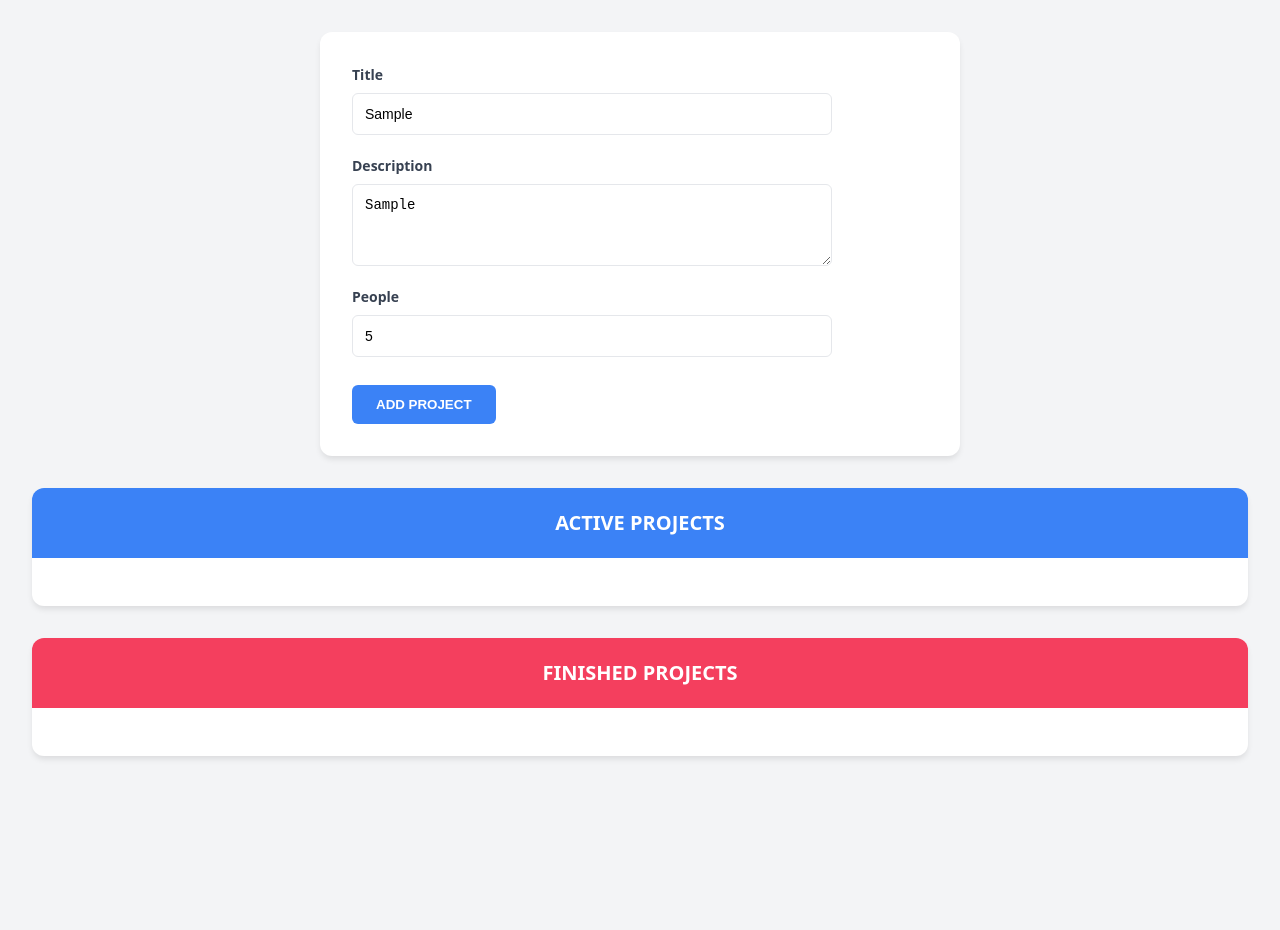
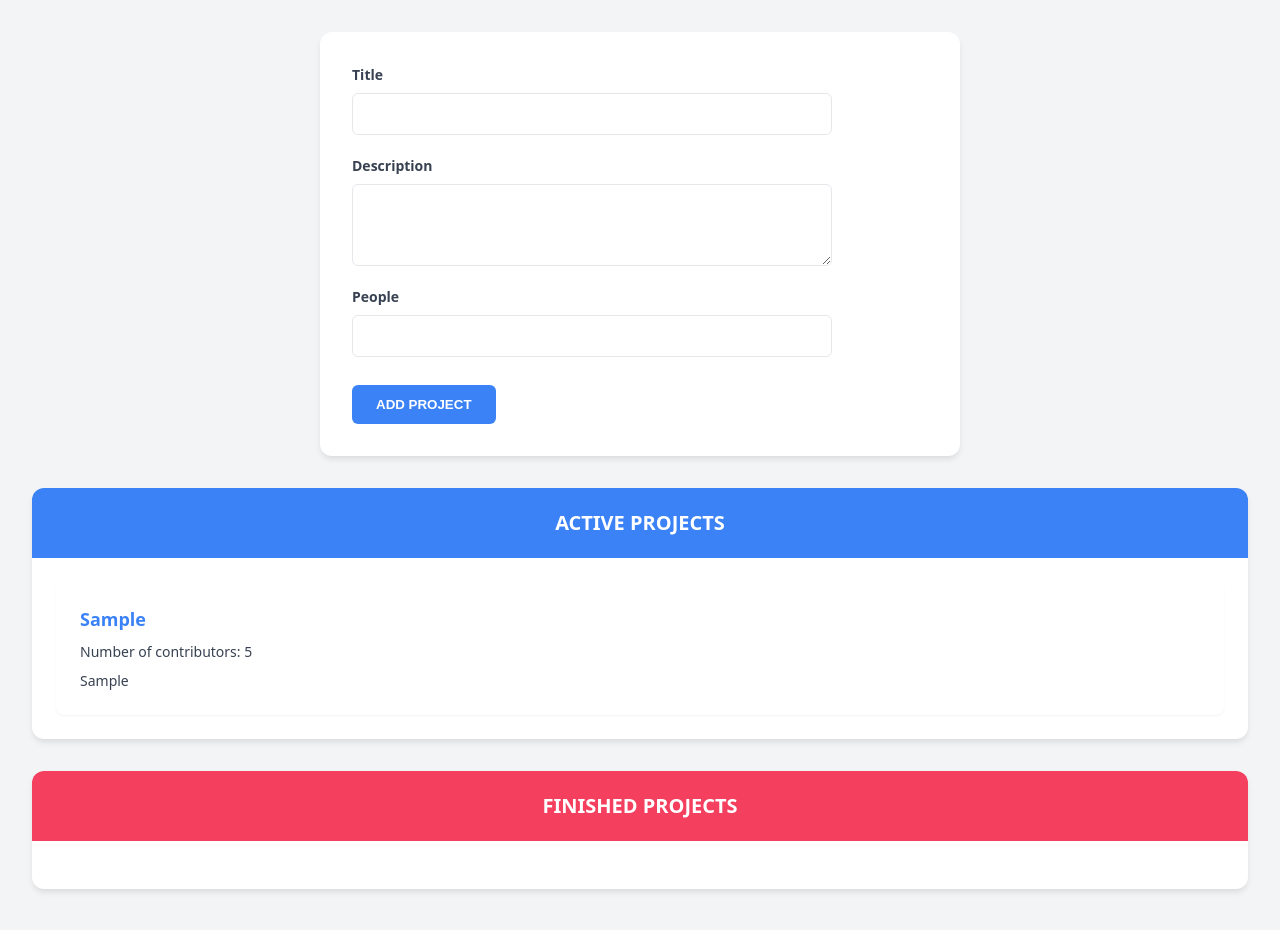
Before and after one commit to ali-nasser22/drag-drop, a website with bundled scripts: page index.html in a window 1280 px wide. Both pictures are taken after typing "Sample", "Sample", "5" into the empty fields and a click on the button "ADD PROJECT". Before the commit the page ends 820 px from the top, so only its background shows below. Built offline with nearby package versions, Linux system fonts and the light colour scheme.

Commit message:
finished V1.0

```diff
--- a/index.html
+++ b/index.html
@@ -27,7 +27,11 @@
       </form>
     </template>
     <template id="single-project">
-      <li></li>
+      <li draggable="true">
+        <h2></h2>
+        <h3></h3>
+        <p></p>
+      </li>
     </template>
     <template id="project-list">
       <section class="projects">
--- a/src/script.ts
+++ b/src/script.ts
@@ -1,214 +1,300 @@
+// Drag and Drop Interfaces
+interface Draggable {
+    dragStartHandler(event:DragEvent):void;
+    dragEndHandler(event:DragEvent):void;
+}
+interface DragTarget{
+    dragOverHandler(event:DragEvent):void;
+    dropHandler(event:DragEvent):void;
+    dragLeaveHandler(event:DragEvent):void;
+}
+
 // Project Type
-enum ProjectStatus {active,finished}
-class Project{
-    constructor(public id:string,public title:string,public description:string,public people:number,public status: ProjectStatus) {
+enum ProjectStatus { active, finished }
+
+// Project Class
+class Project {
+    constructor(
+        public id: string,
+        public title: string,
+        public description: string,
+        public people: number,
+        public status: ProjectStatus
+    ) {}
+}
+
+// State Management
+type Listener<T> = (items: T[]) => void;
+
+class State<T> {
+    protected listeners: Listener<T>[] = [];
+
+    addListener(listenerFn: Listener<T>) {
+        this.listeners.push(listenerFn);
+    }
+}
+
+class ProjectState extends State<Project> {
+    private projects: Project[] = [];
+    private static instance: ProjectState;
+
+    private constructor() {
+        super();
+    }
+
+    static getInstance() {
+        if (!this.instance) {
+            this.instance = new ProjectState();
+        }
+        return this.instance;
+    }
+
+    addProject(title: string, description: string, numOfPeople: number) {
+        const newProject = new Project(
+            Math.random().toString(),
+            title,
+            description,
+            numOfPeople,
+            ProjectStatus.active
+        );
+        this.projects.push(newProject);
+        this.updateListeners();
 
     }
-}
-//project State Management
-type Listener = (items:Project[]) => void ;
-
-
-class ProjectState{
-    private listeners: Listener[] =[];
-    private projects: Project[] = [];
-    private static instance:ProjectState;
-    private constructor() {
+    moveProject(projectId:string,newStatus:ProjectStatus) {
+         const project = this.projects.find(prj => prj.id === projectId);
+         if (project && project.status !== newStatus) {
+             project.status = newStatus;
+             this.updateListeners();
+         }
     }
-
-    addProject(title: string, description: string,numOfPeople:number){
-        const newProject = new Project(Math.random().toString(),title,description,numOfPeople,ProjectStatus.active);
-        this.projects = [...this.projects,newProject];
+    private updateListeners(){
         for (const listenerFn of this.listeners) {
             listenerFn(this.projects.slice());
         }
     }
-    static getInstance(){
-        if(this.instance){
-            return this.instance;
-        }
-        this.instance = new ProjectState();
-        return this.instance;
-    }
-    addListener(listenerFn:Listener){
-        this.listeners = [...this.listeners,listenerFn];
-    }
-
-
 }
 
 const projectState = ProjectState.getInstance();
 
-
-// autoBind decorator
-function AutoBind(_:any,_2:string,descriptor:PropertyDescriptor){
-    const originalMethod = descriptor.value;
-    const adjustedDescriptor: PropertyDescriptor = {
-        configurable: true,
-        enumerable: false,
-        get(){
-            const boundFn = originalMethod.bind(this);
-            return boundFn;
-        }
-    };
-    return adjustedDescriptor;
-}
-// validation Logic
-interface Validatable{
-    value:string | number;
-    required?:boolean;
+// Validation Logic
+interface Validatable {
+    value: string | number;
+    required?: boolean;
     minLength?: number;
     maxLength?: number;
     min?: number;
     max?: number;
 }
-function validate(validatableInput:Validatable){
+
+function validate(validatableInput: Validatable): boolean {
     let isValid = true;
-    if(validatableInput.required){
+    if (validatableInput.required) {
         isValid = isValid && validatableInput.value.toString().trim().length !== 0;
     }
-    if(validatableInput.minLength != null && typeof validatableInput.value === 'string'){
-        isValid = isValid && validatableInput.value.length > validatableInput.minLength;
+    if (
+        validatableInput.minLength != null &&
+        typeof validatableInput.value === 'string'
+    ) {
+        isValid = isValid && validatableInput.value.length >= validatableInput.minLength;
     }
-    if(validatableInput.maxLength != null && typeof validatableInput.value === 'string'){
-        isValid = isValid && validatableInput.value.length < validatableInput.maxLength;
+    if (
+        validatableInput.maxLength != null &&
+        typeof validatableInput.value === 'string'
+    ) {
+        isValid = isValid && validatableInput.value.length <= validatableInput.maxLength;
     }
-    if(validatableInput.min != null && typeof validatableInput.value === 'number'){
-        isValid = isValid && validatableInput.value > validatableInput.min;
+    if (
+        validatableInput.min != null &&
+        typeof validatableInput.value === 'number'
+    ) {
+        isValid = isValid && validatableInput.value >= validatableInput.min;
     }
-    if(validatableInput.max != null && typeof validatableInput.value === 'number'){
-        isValid = isValid && validatableInput.value < validatableInput.max;
+    if (
+        validatableInput.max != null &&
+        typeof validatableInput.value === 'number'
+    ) {
+        isValid = isValid && validatableInput.value <= validatableInput.max;
     }
     return isValid;
 }
 
+// AutoBind Decorator
+function AutoBind(_: any, _2: string, descriptor: PropertyDescriptor) {
+    const originalMethod = descriptor.value;
+    return {
+        configurable: true,
+        enumerable: false,
+        get() {
+            return originalMethod.bind(this);
+        },
+    };
+}
 
+// Component Base Class
+abstract class Component<T extends HTMLElement, U extends HTMLElement> {
+    templateElement: HTMLTemplateElement;
+    hostElement: T;
+    element: U;
 
+    constructor(templateId: string, hostElementId: string, insertAtStart: boolean, newElementId?: string) {
+        this.templateElement = document.getElementById(templateId)! as HTMLTemplateElement;
+        this.hostElement = document.getElementById(hostElementId)! as T;
 
+        const importedNodes = document.importNode(this.templateElement.content, true);
+        this.element = importedNodes.firstElementChild as U;
+        if (newElementId) {
+            this.element.id = newElementId;
+        }
 
-class ProjectList{
-    templateElement:HTMLTemplateElement;
-    hostElement:HTMLDivElement;
-    element:HTMLElement;
-    assignedProjects:Project[];
-    constructor(private type:'active' | 'finished') {
-        this.templateElement = document.querySelector('#project-list') as HTMLTemplateElement;
-        this.hostElement = document.querySelector('#app') as HTMLDivElement;
-        this.assignedProjects = [];
-
-        const importedNodes = document.importNode(this.templateElement.content,true);
-        this.element = importedNodes.firstElementChild as HTMLElement;
-        this.element.id = `${this.type}-projects`;
-
-        projectState.addListener((projects:Project[])=>{
-            this.assignedProjects = projects;
-            this.renderProjects();
-        });
-
-
-        this.attach();
-        this.renderContent();
+        this.attach(insertAtStart);
     }
 
-    private renderProjects(){
-        const listEl = document.getElementById(`${this.type}-projects-list`) as HTMLUListElement;
-        for (const project of this.assignedProjects){
-            const listItem = document.createElement('li');
-            listItem.textContent = project.title;
-            listEl.appendChild(listItem);
-        }
-
+    private attach(insertAtStart: boolean) {
+        this.hostElement.insertAdjacentElement(insertAtStart ? 'afterbegin' : 'beforeend', this.element);
     }
 
+    abstract configure(): void;
+    abstract renderContent(): void;
+}
 
-    private renderContent(){
-        const listId = `${this.type}-projects-list`;
-        this.element.querySelector('ul')!.id = listId;
-        this.element.querySelector('h2')!.textContent = this.type.toUpperCase() + ' PROJECTS';
-    }
-    private attach(){
-        this.hostElement.insertAdjacentElement('beforeend',this.element);
-    }
-}
-class ProjectInput{
-    templateElement:HTMLTemplateElement;
-    hostElement:HTMLDivElement;
-    element:HTMLFormElement;
-    titleInputElement:HTMLInputElement;
-    descriptionInputElement:HTMLInputElement;
-    peopleInputElement:HTMLInputElement;
+// Project Input Class
+class ProjectInput extends Component<HTMLDivElement, HTMLFormElement> {
+    titleInputElement: HTMLInputElement;
+    descriptionInputElement: HTMLInputElement;
+    peopleInputElement: HTMLInputElement;
 
     constructor() {
-        this.templateElement = document.querySelector('#project-input') as HTMLTemplateElement;
-        this.hostElement = document.querySelector('#app') as HTMLDivElement;
-
-        const importedNodes = document.importNode(this.templateElement.content, true);
-        this.element = importedNodes.firstElementChild as HTMLFormElement;
-        this.element.id ='user-input';
+        super('project-input', 'app', true, 'user-input');
 
         this.titleInputElement = this.element.querySelector('#title') as HTMLInputElement;
         this.descriptionInputElement = this.element.querySelector('#description') as HTMLInputElement;
         this.peopleInputElement = this.element.querySelector('#people') as HTMLInputElement;
 
+        this.configure();
+    }
 
-
-        this.configure();
-        this.attach();
-    }
-    private gatherUserInput():[string,string,number] | void {
+    private gatherUserInput(): [string, string, number] | void {
         const enteredTitle = this.titleInputElement.value;
         const enteredDescription = this.descriptionInputElement.value;
         const enteredPeople = this.peopleInputElement.value;
 
-        const titleValidatable:Validatable={
-            value:enteredTitle,
-            required:true,
-            minLength:6
-        }
+        const titleValidatable: Validatable = { value: enteredTitle, required: true, minLength: 6 };
+        const descriptionValidatable: Validatable = { value: enteredDescription, required: true, minLength: 5 };
+        const peopleValidatable: Validatable = { value: +enteredPeople, required: true, min: 1 };
 
-        const descriptionValidatable:Validatable={
-            value:enteredDescription,
-            required:true,
-            minLength:5
-        }
-
-        const peopleValidatable:Validatable={
-            value:+enteredPeople,
-            required:true,
-            min:1
-        }
-
-        if(!validate(titleValidatable) || !validate(descriptionValidatable) || !validate(peopleValidatable)) {
-            alert('invalid input, please try again');
+        if (!validate(titleValidatable) || !validate(descriptionValidatable) || !validate(peopleValidatable)) {
+            alert('Invalid input, please try again');
             return;
         }
-        return [enteredTitle,enteredDescription,+enteredPeople];
+        return [enteredTitle, enteredDescription, +enteredPeople];
+    }
 
-    }
-    private clearInputs(){
+    private clearInputs() {
         this.titleInputElement.value = '';
         this.descriptionInputElement.value = '';
         this.peopleInputElement.value = '';
     }
+
     @AutoBind
-    private submitHandler(event:Event){
+    private submitHandler(event: Event) {
         event.preventDefault();
         const userInput = this.gatherUserInput();
-        if(Array.isArray(userInput)){
+        if (Array.isArray(userInput)) {
             const [title, description, people] = userInput;
             projectState.addProject(title, description, people);
             this.clearInputs();
         }
+    }
+
+    configure() {
+        this.element.addEventListener('submit', this.submitHandler);
+    }
+
+    renderContent() {}
+}
+// Project Item Class
+class ProjectItem extends Component<HTMLUListElement,HTMLLIElement> implements Draggable{
+    private project:Project;
+    constructor(hostId:string,project:Project) {
+        super('single-project',hostId,false,project.id);
+        this.project = project;
+        this.configure();
+        this.renderContent();
+    }
+    configure() {
+        this.element.addEventListener('dragstart',this.dragStartHandler);
+        this.element.addEventListener('dragend',this.dragEndHandler);
+    };
+    renderContent() {
+        this.element.querySelector('h2')!.textContent = this.project.title;
+        this.element.querySelector('h3')!.textContent =`Number of contributors: ${this.project.people.toString()}`;
+        this.element.querySelector('p')!.textContent = this.project.description;
+    };
+    @AutoBind
+    dragStartHandler(event: DragEvent) {
+        event.dataTransfer!.setData('text/plain',this.project.id);
+        event.dataTransfer!.effectAllowed='move';
+    }
+    @AutoBind
+    dragEndHandler(event: DragEvent) {
+
 
     }
-    private configure(){
-        this.element.addEventListener('submit',this.submitHandler);
+}
+// Project List Class
+class ProjectList extends Component<HTMLDivElement, HTMLElement> implements DragTarget{
+    assignedProjects: Project[];
+
+    constructor(private type: 'active' | 'finished') {
+        super('project-list', 'app', false, `${type}-projects`);
+        this.assignedProjects = [];
+        this.configure();
+        this.renderContent();
     }
-    private attach(){
-        this.hostElement.insertAdjacentElement('afterbegin',this.element);
+
+    private renderProjects() {
+        const listEl = document.getElementById(`${this.type}-projects-list`) as HTMLUListElement;
+        listEl.innerHTML = '';
+        for (const project of this.assignedProjects) {
+            new ProjectItem(this.element.querySelector('ul')!.id,project);
+        }
+    }
+
+    configure() {
+        this.element.addEventListener('dragover',this.dragOverHandler);
+        this.element.addEventListener('dragleave',this.dragLeaveHandler);
+        this.element.addEventListener('drop',this.dropHandler);
+        projectState.addListener((projects: Project[]) => {
+            this.assignedProjects = projects.filter(prj => prj.status === (this.type === 'active' ? ProjectStatus.active : ProjectStatus.finished));
+            this.renderProjects();
+        });
+    }
+
+    renderContent() {
+        this.element.querySelector('ul')!.id = `${this.type}-projects-list`;
+        this.element.querySelector('h2')!.textContent = this.type.toUpperCase() + ' PROJECTS';
+    }
+    @AutoBind
+    dragOverHandler(event: DragEvent) {
+        if(event.dataTransfer && event.dataTransfer.types[0] ==='text/plain'){
+            event.preventDefault();
+            const listEl =this.element.querySelector('ul')!;
+            listEl.classList.add('droppable');
+        }
+    }
+    @AutoBind
+    dropHandler(event: DragEvent) {
+        const prjId = event.dataTransfer!.getData('text/plain');
+        projectState.moveProject(prjId,this.type === 'active' ? ProjectStatus.active : ProjectStatus.finished);
+    }
+    @AutoBind
+    dragLeaveHandler(event: DragEvent) {
+        const listEl = this.element.querySelector('ul')!;
+        listEl.classList.remove('droppable');
+
     }
 }
-
 
 const projectInput = new ProjectInput();
 const activeProjectList = new ProjectList('active');
```
Also changed, not shown: dist/script.js.
